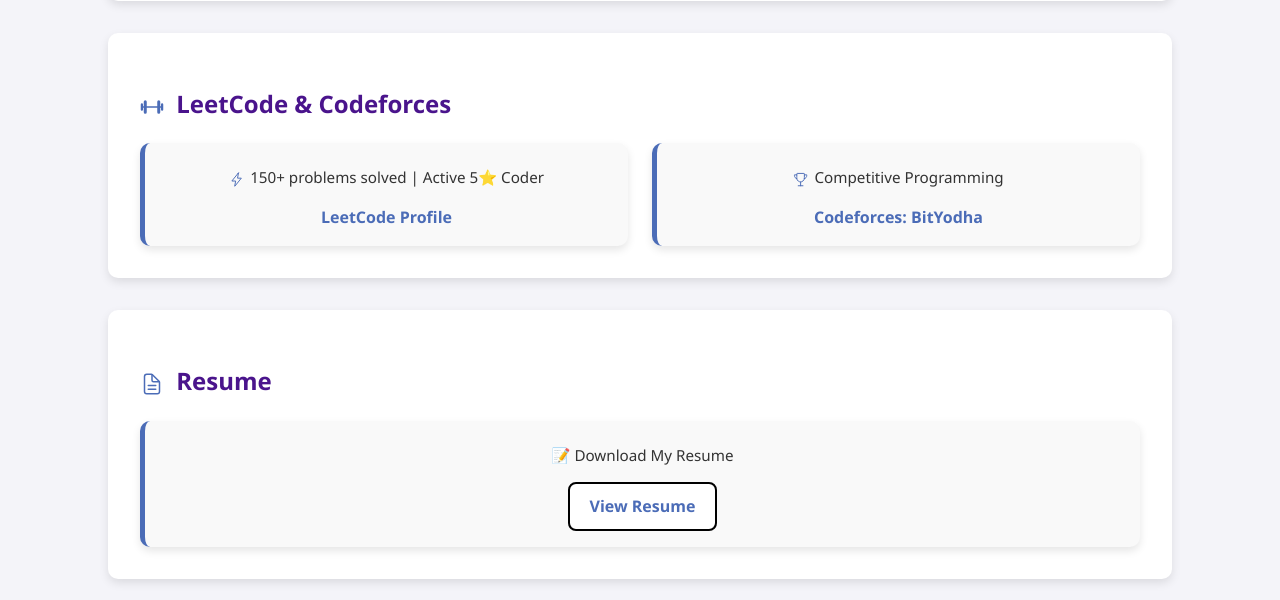
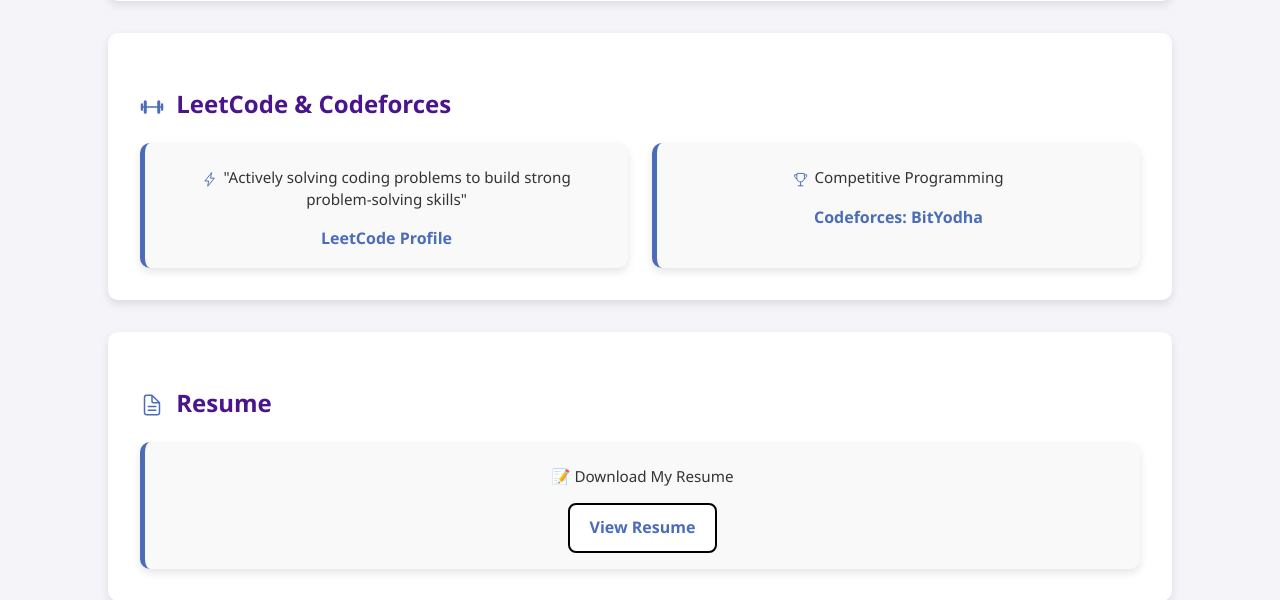
Before and after one commit to himanshu231204/himanshu-portfolio, a Flask app: page / in a window 1280 px wide. Shown: the part 1760-2360 px from the top of the page. Run offline with Flask 3, Linux system fonts and the light colour scheme.

Commit message:
Fix: leetcode section update

```diff
--- a/templates/index.html
+++ b/templates/index.html
@@ -208,7 +208,7 @@
         <h2><ion-icon name="barbell-outline"></ion-icon> LeetCode & Codeforces</h2>
         <div class="card-section">
             <div class="contact-card">
-                <p><ion-icon name="flash-outline"></ion-icon>150+ problems solved | Active 5⭐ Coder</p>
+                <p><ion-icon name="flash-outline"></ion-icon>"Actively solving coding problems to build strong problem-solving skills"</p>
                 <a href="https://leetcode.com/u/hkkumar690/" target="_blank">LeetCode Profile</a>
             </div>
             <div class="contact-card">
```
